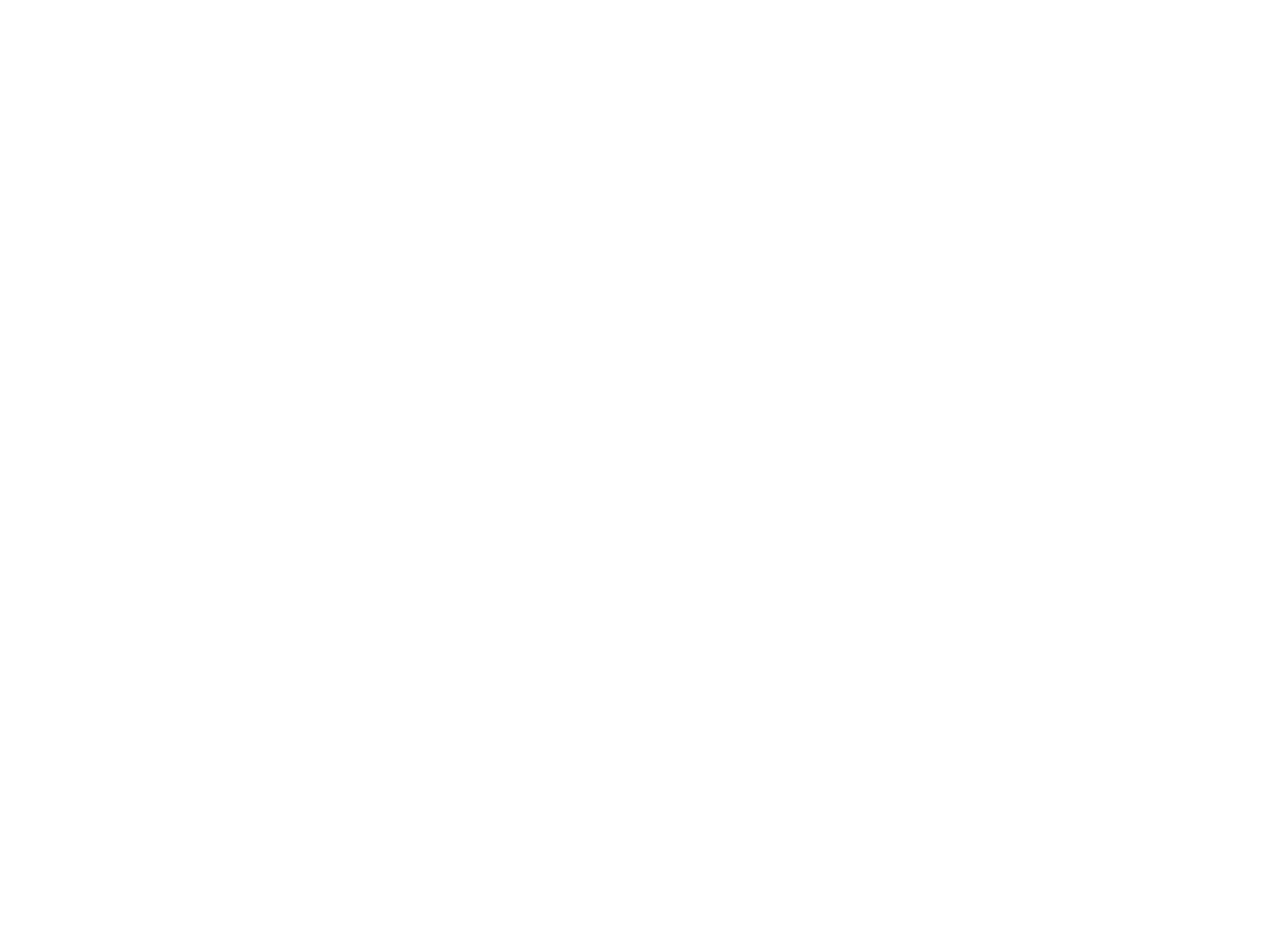
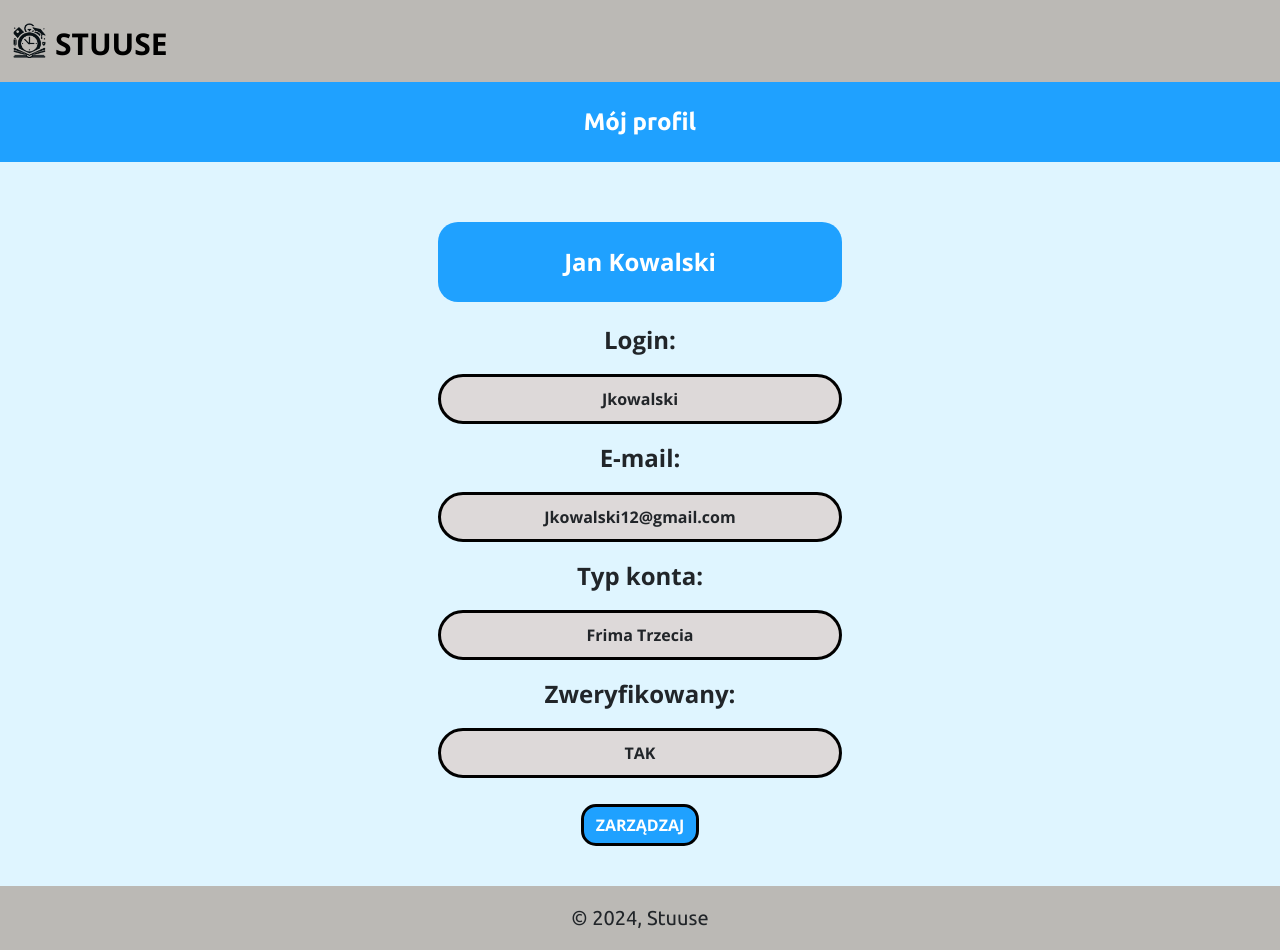
Before and after one commit to iqorr/Stuuse, a React (Create React App) app in the folder stuuse-frontend/: page /profile in a window 1280 px wide. Before the commit this address had no page. Before the commit the page ends 800 px from the top, so only its background shows below. Built offline with nearby package versions, Linux system fonts and the light colour scheme.

Commit message:
1. Create myProfile page interface

```diff
--- a/stuuse-frontend/src/App.js
+++ b/stuuse-frontend/src/App.js
@@ -3,6 +3,8 @@
 import { BrowserRouter as Router, Routes, Route } from 'react-router-dom';
 import Login from './pages/login/Login.js';
 import Registration from './pages/registration/Registration.js';
+import Profile from './pages/profile/Porfile.js';
+
 
 function App() {
     return (
@@ -14,6 +16,8 @@
                 {/*    <Route path="/myProfile" element={<MyProfile />} />*/}
                 {/*</Route>*/}
                 <Route path="/registration" element={<Registration />} />
+                <Route path="/profile" element={<Profile />} />
+
             </Routes>
         </Router>
     );
--- a/stuuse-frontend/src/components/navigation/Navigation.js
+++ b/stuuse-frontend/src/components/navigation/Navigation.js
@@ -62,7 +62,7 @@
                         </a>
                     </li>
                     <li className="nav-item">
-                        <Link className='nav-link' to="/myProfile">Mój profil</Link>
+                        <Link className='nav-link' to="/Profile">Mój profil</Link>
                     </li>
                 </ul>
             </div>
--- /dev/null
+++ b/stuuse-frontend/src/pages/profile/Porfile.js
@@ -0,0 +1,77 @@
+import React, { useState } from 'react';
+import './Profile.css';
+import Footer from '../../components/footer/Footer';
+import { Link, useNavigate } from 'react-router-dom';
+import logo from '../../components/images/logo_transparent.png';
+import SectionHeader from '../../components/sectionHeader/SectionHeader';
+import Button from '../../components/button/Button';
+
+
+const Profile = () => {
+
+  return (
+    <main>
+      <nav className="navbar py-3">
+        <div className="container-fluid">
+          <Link className="navbar-brand" to="/">
+            <img src={logo} alt="Logo" width="35" height="35" className="d-inline-block align-text-top"/>
+            <span className="ms-2">Stuuse</span>
+          </Link>
+        </div>
+      </nav>
+
+      <SectionHeader text="Mój profil"/>
+
+      <div className='my-profile-body'>
+
+            <div className='my-profile-header'>
+                {/* Get first and surname from database */}
+                <span>Jan Kowalski</span>
+            </div>
+
+            <div className='label-name'>
+                <p>Login:</p>
+            </div>
+
+
+            <div className='label-content mb-3'>
+                {/* Get nickname from database */}
+                <span>Jkowalski</span>
+            </div>
+
+            <div className='label-name'>
+                <p>E-mail:</p>
+            </div>
+
+            <div className='label-content mb-3'>
+                {/* Get email from database */}
+                <span>Jkowalski12@gmail.com</span>
+            </div>
+
+            <div className='label-name'>
+                <p>Typ konta:</p>
+            </div>
+
+            <div className='label-content mb-3'>
+              {/* Get account type from database */}
+                <span>Frima Trzecia</span>
+            </div>
+
+            <div className='label-name'>
+                <p>Zweryfikowany:</p>
+            </div>
+
+            <div className='label-content mb-3'>
+              {/* Get account verified status from database */}
+                <span>TAK</span>
+            </div>
+
+            <Button text="ZARZĄDZAJ"/>
+      </div>
+
+      <Footer/>
+    </main>
+  );
+}
+
+export default Profile;
--- /dev/null
+++ b/stuuse-frontend/src/pages/profile/Profile.css
@@ -0,0 +1,119 @@
+
+
+
+/* navbar */
+
+*{
+    font-family: "Open Sans", sans-serif;
+}
+
+
+.navbar {
+    height: 82px;
+    background-color: #BBB9B5 ;
+
+  }
+
+
+  .my-profile-body p{
+    font-weight: bold;
+  }
+
+
+  .my-profile-header{
+    display: flex;
+    align-items: center;
+    justify-content: center;
+    width: 70%;
+    height: 10vh;
+    margin-top: 20px;
+    margin-bottom: 20px;
+    border-radius: 20px;
+    background-color: #1FA1FF;
+  }
+
+  .my-profile-header span{
+    font-size: 18px;
+    font-weight: bold;
+    color: white;
+  }
+
+  .my-profile-body{
+    position: relative;
+    display: flex;
+    flex-direction: column;
+    align-items: center;
+    background-color: #DFF5FF;
+    padding: 5vh 5vw 5vh 5vw;
+  }
+
+  .label-content{
+    display: flex;
+    align-items: center;
+    justify-content: center;
+    width: 75%;
+    border-radius: 35px;
+    border: 3px solid black;
+    background-color: #ddd9d9;
+    padding: 10px 30px 10px 30px;
+  }
+
+  .label-content span{
+    font-weight: bold;
+  }
+
+
+
+
+
+
+
+
+
+
+
+
+
+
+
+/* footer */
+
+.footer-text {
+    margin: 0;
+    font-size: 16px;
+}
+
+@media (min-width: 768px) {
+    .footer-text {
+      font-size: 20px;
+    }
+
+    .my-profile-body p{
+        font-size: 24px;
+      }
+
+      .my-profile-header span{
+        font-size: 24px;
+      }
+
+      .label-content{
+        width: 45%;
+      }
+
+      .my-profile-header{
+        width: 45%;
+       }
+
+  }
+
+
+  @media (min-width: 992px) {
+    .label-content{
+      width: 35%;
+    }
+
+    .my-profile-header{
+      width: 35%;
+     }
+
+  }
```
